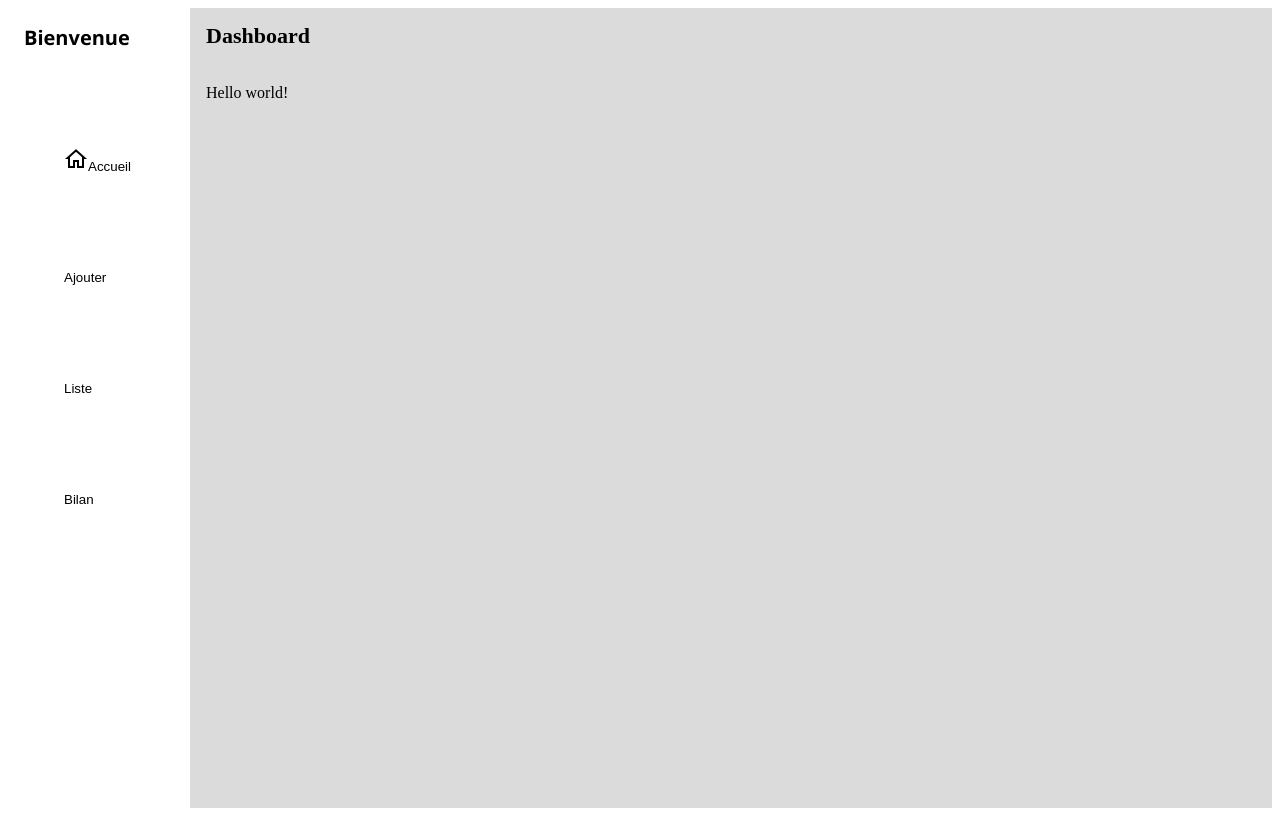
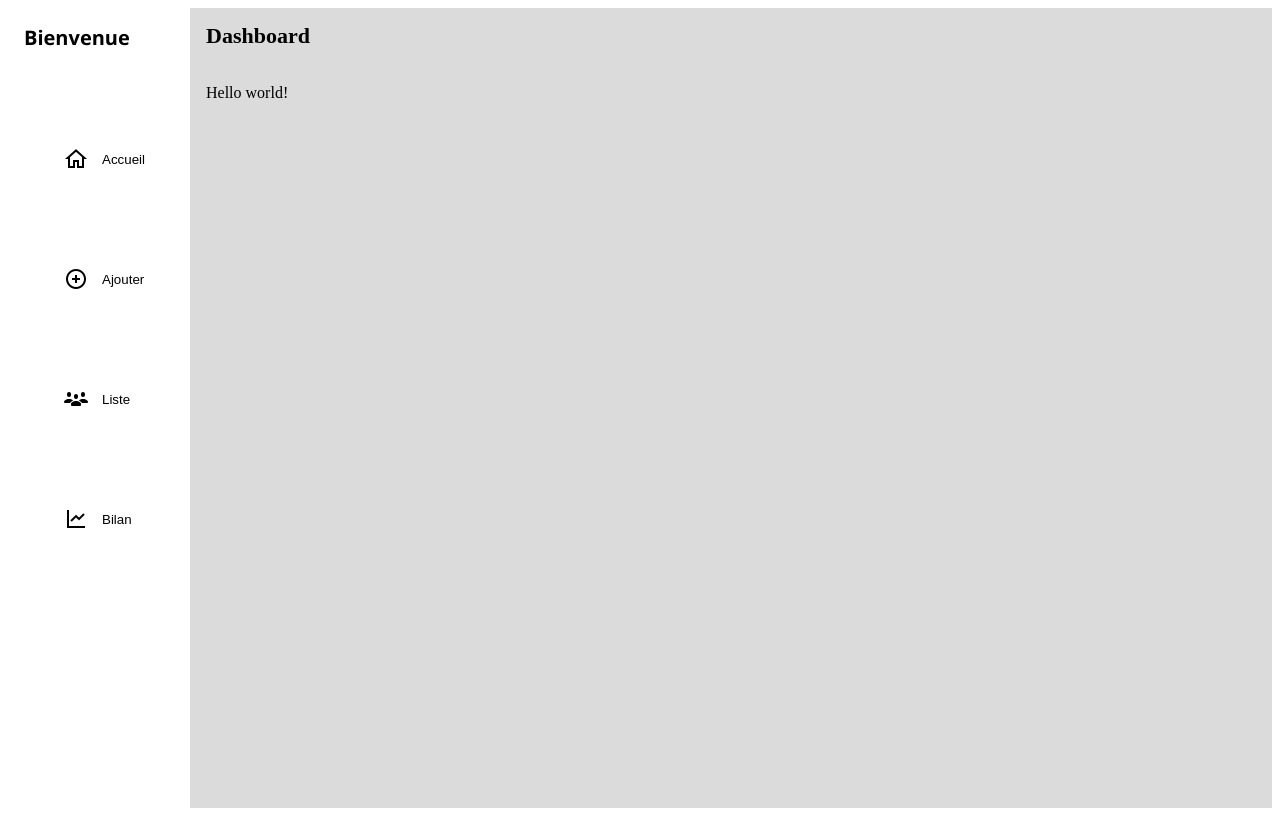
Before and after one commit to Ratsi0ry/Projet-SPA, a Vue app: page / in a window 1280 px wide. Built offline with nearby package versions, Linux system fonts and the light colour scheme.

Commit message:
re-ajout icones

```diff
--- a/src/App.vue
+++ b/src/App.vue
@@ -4,10 +4,10 @@
     <nav>
       <section class="navWelcome"><b>Bienvenue</b></section>
       <ul>
-        <li><button @click="currentTabName = 'home'" class="btnNav"><img src="/src/assets/image/icons8-accueil-24.png">Accueil</button></li>
-        <li><button @click="currentTabName = 'add'" class="btnNav">Ajouter</button></li>
-        <li><button @click="currentTabName = 'list'" class="btnNav">Liste</button></li>
-        <li><button @click="currentTabName = 'diagramm'" class="btnNav">Bilan</button></li>
+        <li><img src="/src/assets/image/icons8-accueil-24.png"><button @click="currentTabName = 'home'" class="btnNav">Accueil</button></li>
+        <li><img src="/src/assets/image/icons8-ajouter-24.png"><button @click="currentTabName = 'add'" class="btnNav">Ajouter</button></li>
+        <li><img src="/src/assets/image/icons8-groupe-24.png"><button @click="currentTabName = 'list'" class="btnNav">Liste</button></li>
+        <li><img src="/src/assets/image/icons8-graphique-24.png"><button @click="currentTabName = 'diagramm'" class="btnNav">Bilan</button></li>
       </ul>
     </nav>
   </aside>
@@ -94,7 +94,7 @@ nav li {
 li {
     display: flex;
     align-items: center;
-    gap: 1rem;
+    gap: 0.5rem;
 }
 
 .navWelcome {
@@ -105,6 +105,5 @@ li {
 .btnNav {
   border: 0;
   background: #ffff;
-  padding: 0;
 }
 </style>
```
